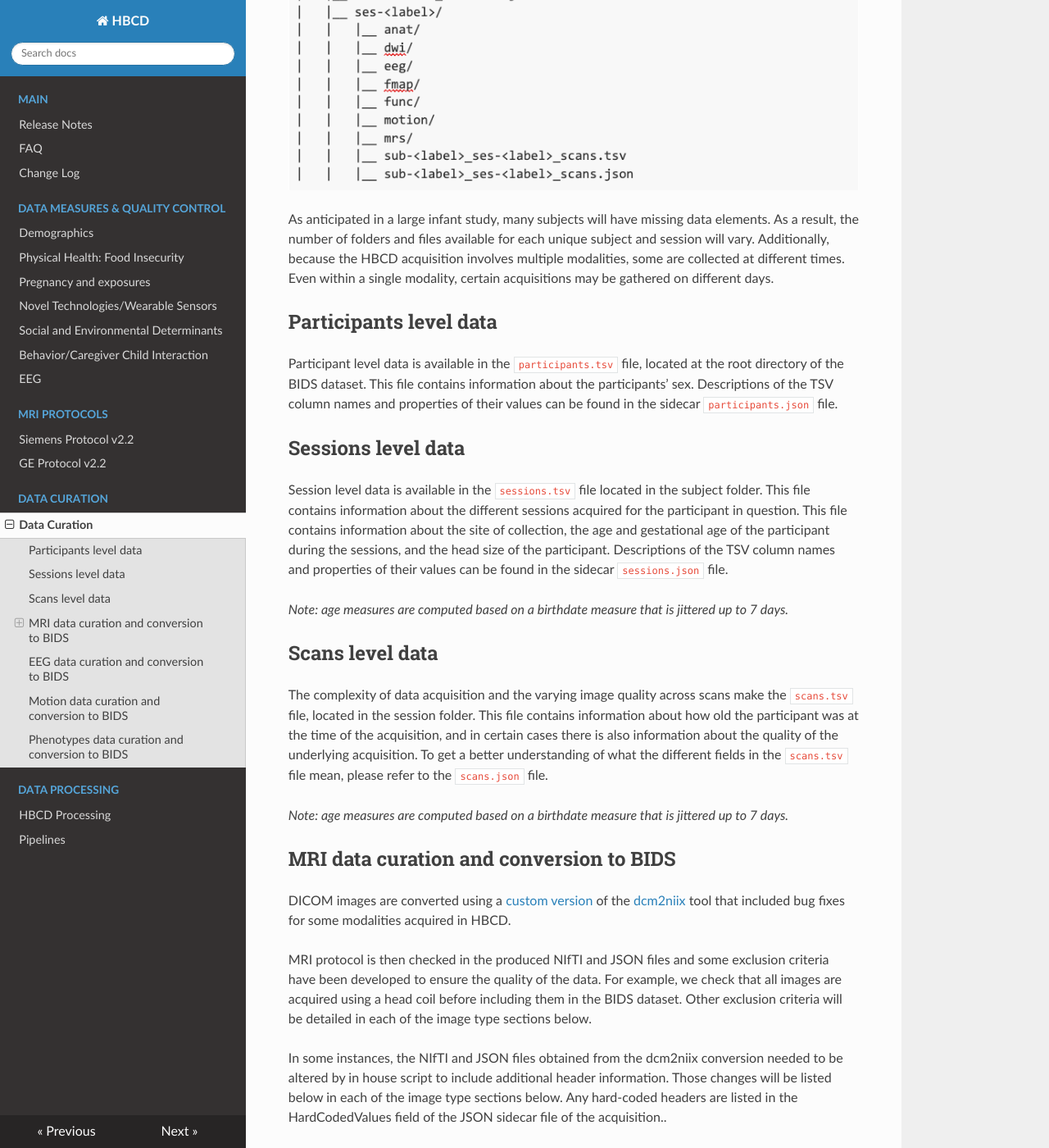
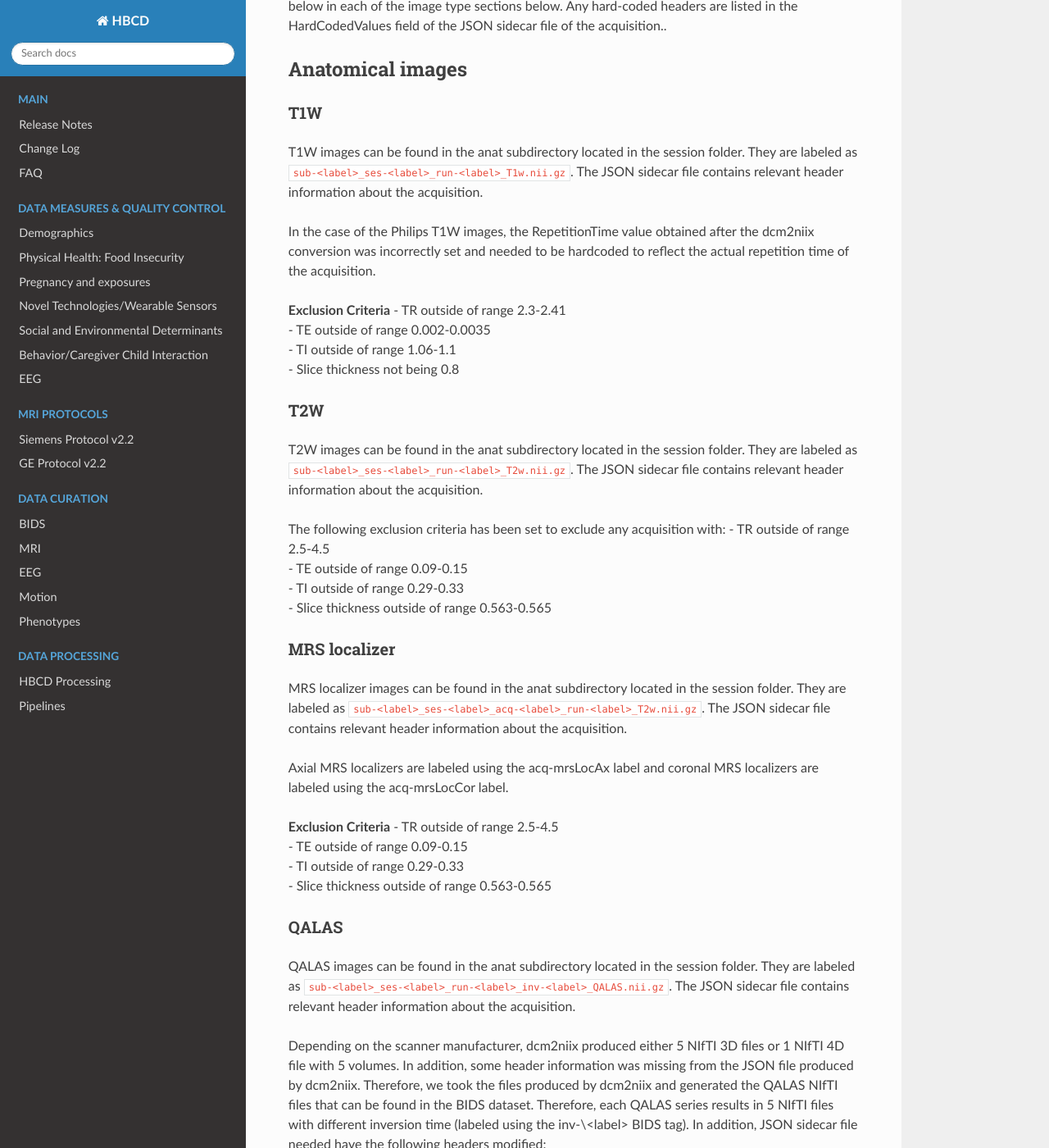
Before and after one commit to mattcieslak/hbcd-docs, an MkDocs documentation site: the page built from docs/datacuration/mri_bids.md, in a window 1280 px wide and 1400 px high, scrolled down 404 px. Shown: the whole window at 82% size. Built offline with MkDocs 1.6.1, drawn with Linux system fonts in a browser that asks for light colours; nearby versions of some CDN libraries; some of the changed text lies outside the part shown.

Commit message:
separate out sections of data curation section into separate md files

```diff
--- a/docs/bidscuration.md
+++ b/docs/datacuration/mri_bids.md
@@ -1,33 +1,12 @@
-# Data Curation and Creation of the HBCD BIDS Dataset
-
-As much as possible, HBCD processing tries to utilize the [Brain Imaging Data Structure](https://bids-specification.readthedocs.io/en/stable/) (BIDS) standard for data organization. At a high level, the HBCD BIDS structure will appear as follows:
-
-![](./../images/bids.png)
-
-As anticipated in a large infant study, many subjects will have missing data elements. As a result, the number of folders and files available for each unique subject and session will vary. Additionally, because the HBCD acquisition involves multiple modalities, some are collected at different times. Even within a single modality, certain acquisitions may be gathered on different days.
-
-## Participants level data
-Participant level data is available in the `participants.tsv` file, located at the root directory of the BIDS dataset. This file contains information about the participants’ sex. Descriptions of the TSV column names and properties of their values can be found in the sidecar `participants.json` file.
-
-## Sessions level data
-Session level data is available in the `sessions.tsv` file located in the subject folder. This file contains information about the different sessions acquired for the participant in question. This file contains information about the site of collection, the age and gestational age of the participant during the sessions, and the head size of the participant. Descriptions of the TSV column names and properties of their values can be found in the sidecar `sessions.json` file.
-
-*Note: age measures are computed based on a birthdate measure that is jittered up to 7 days.*
-
-## Scans level data
-The complexity of data acquisition and the varying image quality across scans make the `scans.tsv` file, located in the session folder. This file contains information about how old the participant was at the time of the acquisition, and in certain cases there is also information about the quality of the underlying acquisition. To get a better understanding of what the different fields in the `scans.tsv` file mean, please refer to the `scans.json` file.
-
-*Note: age measures are computed based on a birthdate measure that is jittered up to 7 days.*
-
-## MRI data curation and conversion to BIDS
+# MRI
 DICOM images are converted using a [custom version](https://github.com/rordenlab/dcm2niix/tree/c5caaa9f858b704b61d3ff4a7989282922dd712e) of the [dcm2niix](https://github.com/rordenlab/dcm2niix) tool that included bug fixes for some modalities acquired in HBCD.
 
 MRI protocol is then checked in the produced NIfTI and JSON files and some exclusion criteria have been developed to ensure the quality of the data. For example, we check that all images are acquired using a head coil before including them in the BIDS dataset. Other exclusion criteria will be detailed in each of the image type sections below.
 
 In some instances, the NIfTI and JSON files obtained from the dcm2niix conversion needed to be altered by in house script to include additional header information. Those changes will be listed below in each of the image type sections below. Any hard-coded headers are listed in the HardCodedValues field of the JSON sidecar file of the acquisition..
 
-### Anatomical images
-#### T1W
+## Anatomical images
+### T1W
 T1W images can be found in the anat subdirectory located in the session folder. They are labeled as `sub-<label>_ses-<label>_run-<label>_T1w.nii.gz`. The JSON sidecar file contains relevant header information about the acquisition.
 
 In the case of the Philips T1W images, the RepetitionTime value obtained after the dcm2niix conversion was incorrectly set and needed to be hardcoded to reflect the actual repetition time of the acquisition.
@@ -38,7 +17,7 @@ In the case of the Philips T1W images, the RepetitionTime value obtained after t
 - TI outside of range 1.06-1.1
 - Slice thickness not being 0.8
 
-#### T2W
+### T2W
 T2W images can be found in the anat subdirectory located in the session folder. They are labeled as `sub-<label>_ses-<label>_run-<label>_T2w.nii.gz`. The JSON sidecar file contains relevant header information about the acquisition.
 
 The following exclusion criteria has been set to exclude any acquisition with:
@@ -47,7 +26,7 @@ The following exclusion criteria has been set to exclude any acquisition with:
 - TI outside of range 0.29-0.33
 - Slice thickness outside of range 0.563-0.565
 
-#### MRS localizer
+### MRS localizer
 MRS localizer images can be found in the anat subdirectory located in the session folder. They are labeled as `sub-<label>_ses-<label>_acq-<label>_run-<label>_T2w.nii.gz`. The JSON sidecar file contains relevant header information about the acquisition.
 
 Axial MRS localizers are labeled using the acq-mrsLocAx label and coronal MRS localizers are labeled using the acq-mrsLocCor label.
@@ -58,7 +37,7 @@ Axial MRS localizers are labeled using the acq-mrsLocAx label and coronal MRS lo
 - TI outside of range 0.29-0.33
 - Slice thickness outside of range 0.563-0.565
 
-#### QALAS
+### QALAS
 QALAS images can be found in the anat subdirectory located in the session folder. They are labeled as `sub-<label>_ses-<label>_run-<label>_inv-<label>_QALAS.nii.gz`. The JSON sidecar file contains relevant header information about the acquisition.
 
 Depending on the scanner manufacturer, dcm2niix produced either 5 NIfTI 3D files or 1 NIfTI 4D file with 5 volumes. In addition, some header information was missing from the JSON file produced by dcm2niix. Therefore, we took the files produced by dcm2niix and generated the QALAS NIfTI files that can be found in the BIDS dataset. Therefore, each QALAS series results in 5 NIfTI files with different inversion time (labeled using the inv-\<label\> BIDS tag). In addition, JSON sidecar file needed have the following headers modified:
@@ -72,7 +51,7 @@ InversionTime values were hard-coded as follows:
 
 T2Prep was hard-coded as 0.1 in the `inv-0` QALAS file
 
-### Diffusion weighted images
+## Diffusion weighted images
 DWI images can be found in the dwi subdirectory located in the session folder. They are labeled as `sub-<label>_ses-<label>_dir-<label>_run-<label>_dwi.nii.gz`. The JSON sidecar file contains relevant header information about the acquisition. The label `dir-<label>` is used to distinguish between the DWI acquired in the AP phase encoding direction (dir-AP) and the DWI acquired in the PA phase encoding direction (dir-PA).
 
 Philips DWI files obtained after the dcm2niix conversion were missing the PhaseEncodingDirection, TotalReadoutTime, and SliceTiming header information. Those headers have been hard-coded in the JSON sidecar file for Philips DWI acquisitions.
@@ -85,8 +64,8 @@ SmallDelta and LargeDelta header values have also been added to all DWI JSON sid
 - Slice thickness not being set to 1.7
 - The total number of volumes between DWI AP and DWI PA is below 90 volumes
 
-### Fieldmap images
-#### EPI images
+## Fieldmap images
+### EPI images
 EPI images can be found in the fmap subdirectory located in the session folder. They are labeled as `sub-<label>_ses-<label>_dir-<label>_run-<label>_epi.nii.gz`. The JSON sidecar file contains relevant header information about the acquisition. The label `dir-<label>` is used to distinguish between the EPI acquired in the AP phase encoding direction (dir-AP) and the EPI acquired in the PA phase encoding direction (dir-PA).
 
 Philips EPI files obtained after the dcm2niix conversion were missing the PhaseEncodingDirection and TotalReadoutTime header information. Those headers have been hard-coded in the JSON sidecar file for Philips EPI acquisitions.
@@ -97,15 +76,15 @@ Philips EPI files obtained after the dcm2niix conversion were missing the PhaseE
 - TI not being set to 2
 - Slice thickness outside of range 0.563-0.565
 
-#### Siemens B1 map
+### Siemens B1 map
 Siemens B1 images can be found in the fmap subdirectory located in the session folder. They are labeled as `sub-<label>_ses-<label>_acq-<label>_run-<label>_TB1TFL.nii.gz`. The JSON sidecar file contains relevant header information about the acquisition. Anatomical (like) image for this acquisition is labeled acq-anat and scaled flip angle map is labeled `acq-fmap` as specified in the [BIDS specification for quantitative MRI](https://bids-specification.readthedocs.io/en/stable/appendices/qmri.html#tb1tfl-and-tb1rfm-specific-notes).
 
-#### GE and Philips B1 map
+### GE and Philips B1 map
 Siemens B1 images can be found in the fmap subdirectory located in the session folder. They are labeled as `sub-<label>_ses-<label>_acq-<label>_run-<label>_TB1AFI.nii.gz`. The JSON sidecar file contains relevant header information about the acquisition. The first TR image for this acquisition is labeled acq-tr1 and the second TR image is labeled `acq-tr2` as specified in the [BIDS specification for quantitative MRI](https://bids-specification.readthedocs.io/en/stable/appendices/qmri.html#tb1tfl-and-tb1rfm-specific-notes).
 
 For GE scanners, the **RepetitionTime** field needed to be hard-coded to 0.015 for `acq-tr1` and 0.075 for `acq-tr2` as it was not properly populated by the conversion tool.
 
-### Functional BOLD images
+## Functional BOLD images
 BOLD images can be found in the func subdirectory located in the session folder. They are labeled as `sub-<label>_ses-<label>_task-rest_dir-PA_run-<label>_bold.nii.gz`. The JSON sidecar file contains relevant header information about the acquisition.
 
 Philips BOLD files obtained after the dcm2niix conversion were missing the PhaseEncodingDirection, TotalReadoutTime, and SliceTiming  header information. Those headers have been hard-coded in the JSON sidecar file for Philips BOLD acquisitions.
@@ -115,11 +94,3 @@ Philips BOLD files obtained after the dcm2niix conversion were missing the Phase
 - TE outside of range 0.0369-0.0371
 - Slice thickness not being set to 2
 - fMRI is shorter than 87 volumes (approximately less than 2.5 minutes long)
-
-### Spectroscopy images
-
-## EEG data curation and conversion to BIDS
-
-## Motion data curation and conversion to BIDS
-
-## Phenotypes data curation and conversion to BIDS
--- a/mkdocs.yml
+++ b/mkdocs.yml
@@ -6,8 +6,8 @@ docs_dir: docs
 nav:
   - Main:
     - Release Notes: main/releasenotes.md
+    - Change Log: main/changelog.md
     - FAQ: main/faq.md
-    - Change Log: main/changelog.md
   - Data Measures & Quality Control:
     - Demographics: measures/demographics.md
     - "Physical Health: Food Insecurity": measures/physhealth.md
@@ -20,7 +20,11 @@ nav:
     - Siemens Protocol v2.2: mriprotocols/siemens.md
     - GE Protocol v2.2: mriprotocols/ge.md
   - Data Curation:
-    - Data Curation: bidscuration.md
+    - BIDS: datacuration/bids.md
+    - MRI: datacuration/mri.md
+    - EEG: datacuration/eeg.md
+    - Motion: datacuration/motion.md
+    - Phenotypes: datacuration/phenotypes.md
   - Data Processing:
     - HBCD Processing: processing/processing.md
     - Pipelines: processing/pipelines.md
```
Also changed, not shown: docs/datacuration/bids.md (added, +20 -0 lines), docs/datacuration/eeg.md (added, +1 -0 lines), docs/datacuration/motion.md (added, +1 -0 lines), docs/datacuration/phenotypes.md (added, +1 -0 lines).
